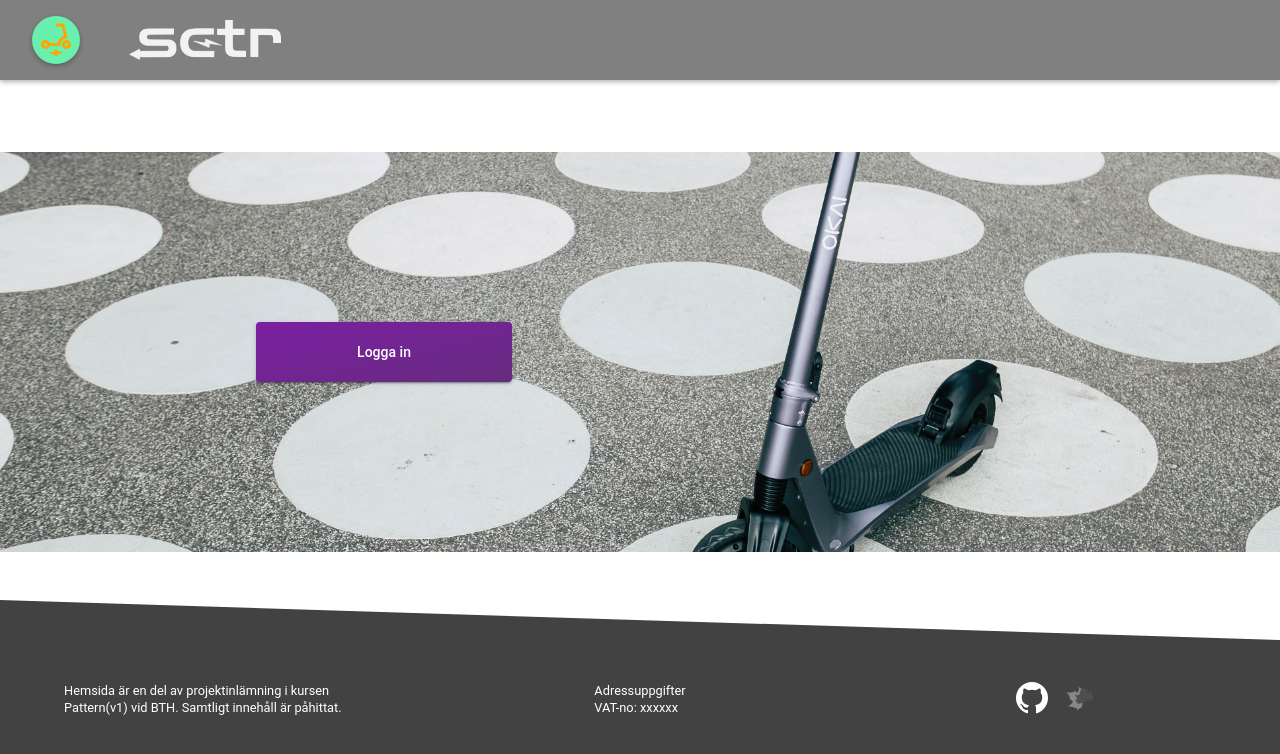
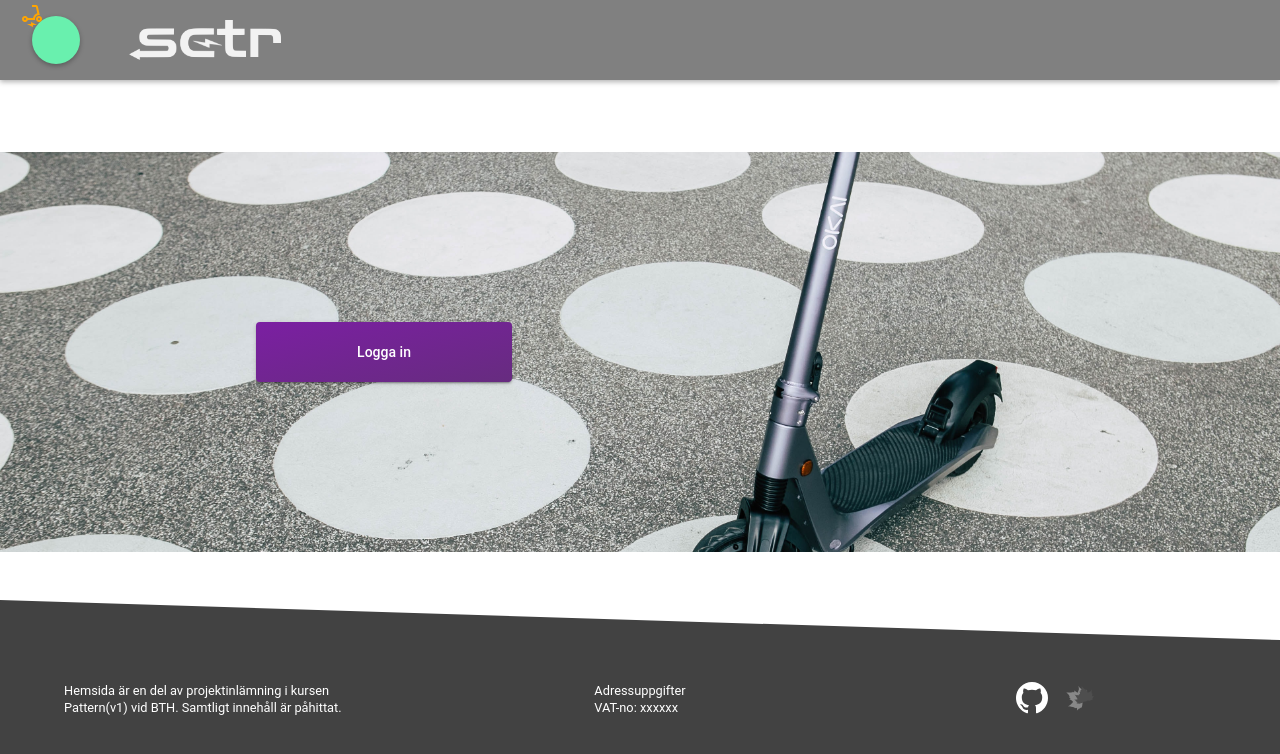
Before and after one commit to fahlstrm/pattern-adminweb, an Angular app: page / in a window 1280 px wide. Shown: the top 754 px of the page. Built offline with nearby package versions, Linux system fonts and the light colour scheme; no server answers; what @asymmetrik/ngx-leaflet would draw is missing.

Commit message:
changed sub in body

```diff
--- a/src/app/components/body/body.component.ts
+++ b/src/app/components/body/body.component.ts
@@ -19,7 +19,7 @@ export class BodyComponent implements OnInit {
     public authService: AuthService,
     public httpService: HttpService
   ) {
-    this.loggedInSubscription = this.authService.onSetLoggedIn().subscribe(data => {
+    this.loggedInSubscription = this.authService.onSetLoginEvent().subscribe(data => {
       console.log("loggin sub", data)
       this.auth = data;
     })
--- a/src/app/components/header/header.component.html
+++ b/src/app/components/header/header.component.html
@@ -1,6 +1,6 @@
 <!-- <h1> {{title}} </h1>
 <h2> {{subtitle}} </h2> -->
-<div class="round green-background box-shadow"><mat-icon class="icon-display orange">electric_scooter</mat-icon></div>
+<div class="round green-background box-shadow"><mat-icon [inline]="true" class="icon-display orange">electric_scooter</mat-icon></div>
 
 
 <img src="assets/img/icon/white.png" alt="logo">
```
